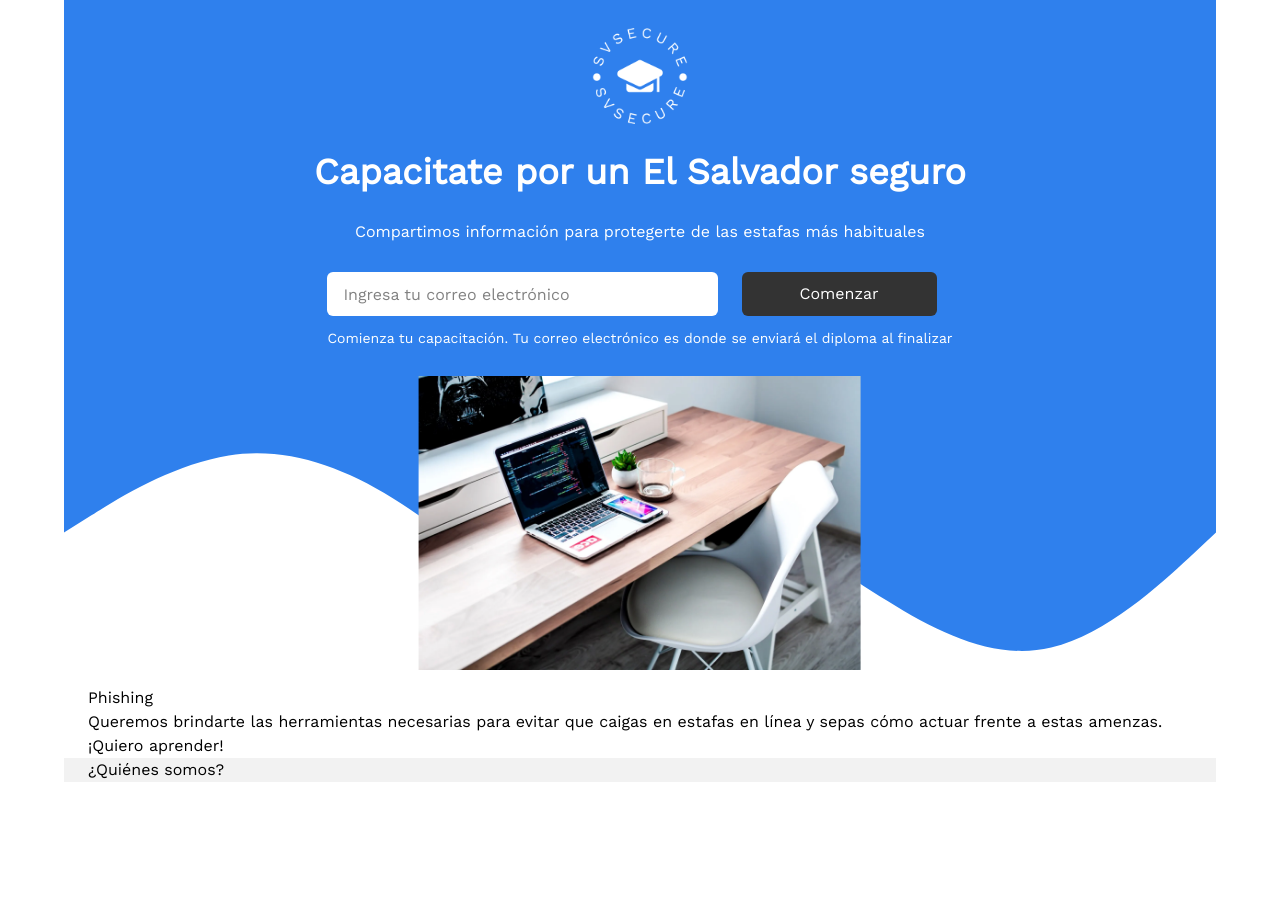
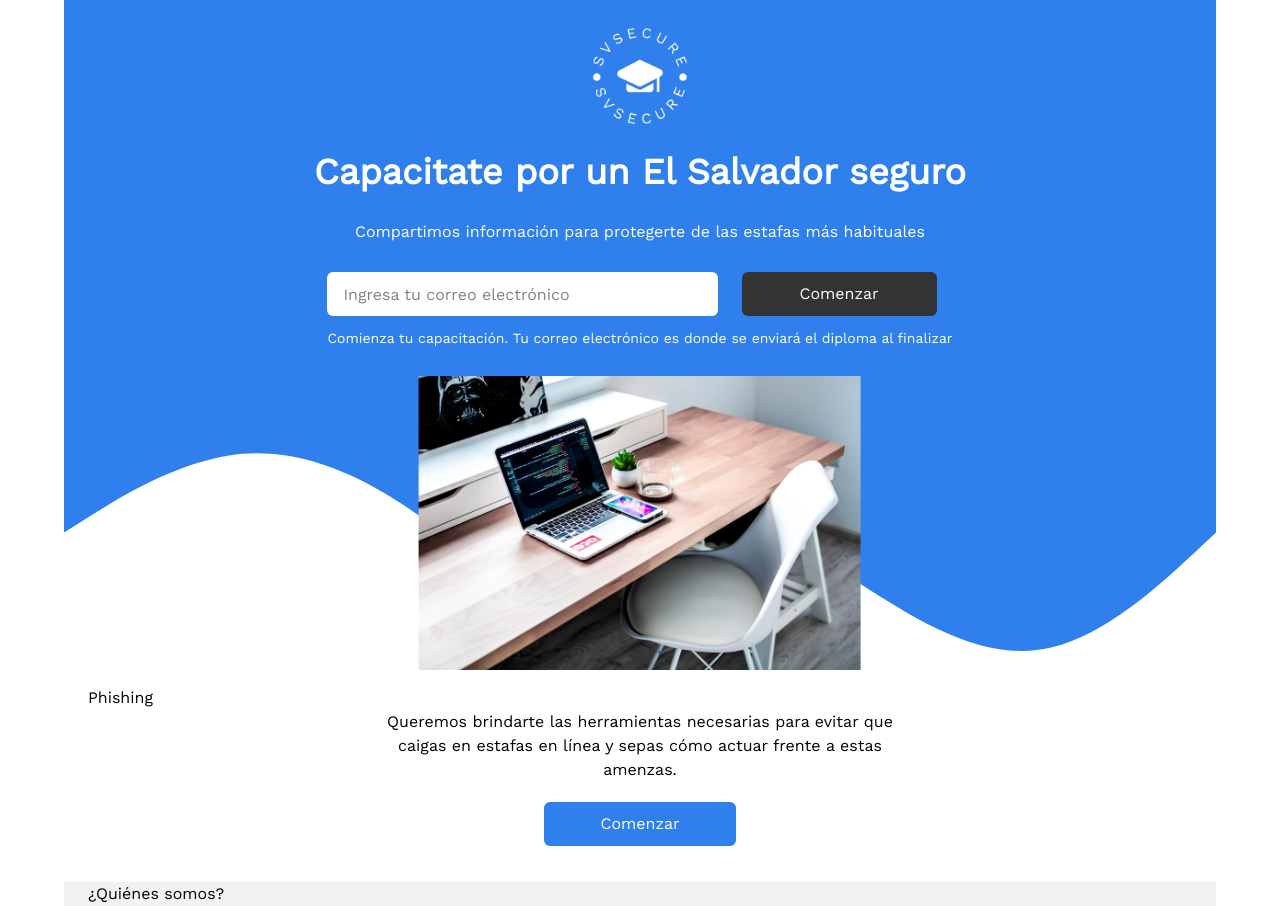
Before and after one commit to mcalero11/svsecure, a Next.js app: page / in a window 1280 px wide. Before the commit the page ends 800 px from the top, so only its background shows below. Built offline with nearby package versions, Linux system fonts and the light colour scheme.

Commit message:
add call to action section

```diff
--- a/package.json
+++ b/package.json
@@ -2,6 +2,9 @@
   "name": "svsecure",
   "version": "0.1.0",
   "private": true,
+  "engines": {
+    "node": ">=18.0.0"
+  },
   "scripts": {
     "dev": "next dev",
     "build": "next build",
--- a/src/app/page.tsx
+++ b/src/app/page.tsx
@@ -2,7 +2,7 @@ import React from "react";
 import Footer from "@/components/Footer";
 import CoursesList from "@/components/CoursesList";
 import CallToAction from "@/components/CallToAction";
-import { Header } from "@/components/Header";
+import Header from "@/components/Header";
 
 const Home = () => {
   return (
--- a/src/components/CallToAction.tsx
+++ /dev/null
@@ -1,15 +0,0 @@
-import React from "react";
-
-const CallToAction = () => {
-  return (
-    <article>
-      <h2>
-        Queremos brindarte las herramientas necesarias para evitar que caigas en
-        estafas en línea y sepas cómo actuar frente a estas amenzas.
-      </h2>
-      <button>¡Quiero aprender!</button>
-    </article>
-  );
-};
-
-export default CallToAction;
--- /dev/null
+++ b/src/components/CallToAction/CallToAction.tsx
@@ -0,0 +1,15 @@
+import React from "react";
+import { TEXTS } from "./constants";
+
+const CallToAction = () => {
+  return (
+    <article className="flex flex-col items-center mb-9">
+      <h3 className="text-center mb-5 sm:w-2/4">{TEXTS.INFO}</h3>
+      <button className="text-white rounded-md h-11 bg-primary w-full sm:w-48">
+        {TEXTS.CALL_TO_ACTION}
+      </button>
+    </article>
+  );
+};
+
+export default CallToAction;
--- /dev/null
+++ b/src/components/CallToAction/constants.ts
@@ -0,0 +1,4 @@
+export const TEXTS = {
+  INFO: "Queremos brindarte las herramientas necesarias para evitar que caigas en estafas en línea y sepas cómo actuar frente a estas amenzas.",
+  CALL_TO_ACTION: "Comenzar",
+};
--- /dev/null
+++ b/src/components/CallToAction/index.ts
@@ -0,0 +1,3 @@
+import CallToAction from "./CallToAction";
+
+export default CallToAction;
--- a/src/components/Header/Header.tsx
+++ b/src/components/Header/Header.tsx
@@ -4,12 +4,14 @@ import Image from "next/image";
 import HeroImage from "@/assets/hero.webp";
 import Logo from "@/assets/logo-no-background.webp";
 
-export const Header = () => {
+const Header = () => {
   return (
     <header>
       <div className="bg-primary flex flex-col items-center gap-y-7 px-6">
         <Image src={Logo} alt={TEXTS.LOGO_ALT} className="w-24 mt-7" />
-        <h1 className="font-bold text-white text-4xl text-center">{TEXTS.HEADER_TITLE}</h1>
+        <h1 className="font-bold text-white text-4xl text-center">
+          {TEXTS.HEADER_TITLE}
+        </h1>
         <p className="text-white text-center">{TEXTS.HEADER_SUBTITLE}</p>
         <div>
           <div className="flex flex-col sm:flex-row">
@@ -27,7 +29,7 @@ export const Header = () => {
         <Image
           src={HeroImage}
           alt={TEXTS.IMAGE_ALT}
-          className="w-2/3 xl:w-2/5 scale-x-flip"
+          className="scale-x-flip sm:w-2/3 xl:w-2/5"
           priority={true}
         />
       </div>
@@ -44,3 +46,5 @@ export const Header = () => {
     </header>
   );
 };
+
+export default Header;
--- a/src/components/Header/index.ts
+++ b/src/components/Header/index.ts
@@ -1 +1,3 @@
-export { Header } from "./Header";
+import Header from "./Header";
+
+export default Header;
```
